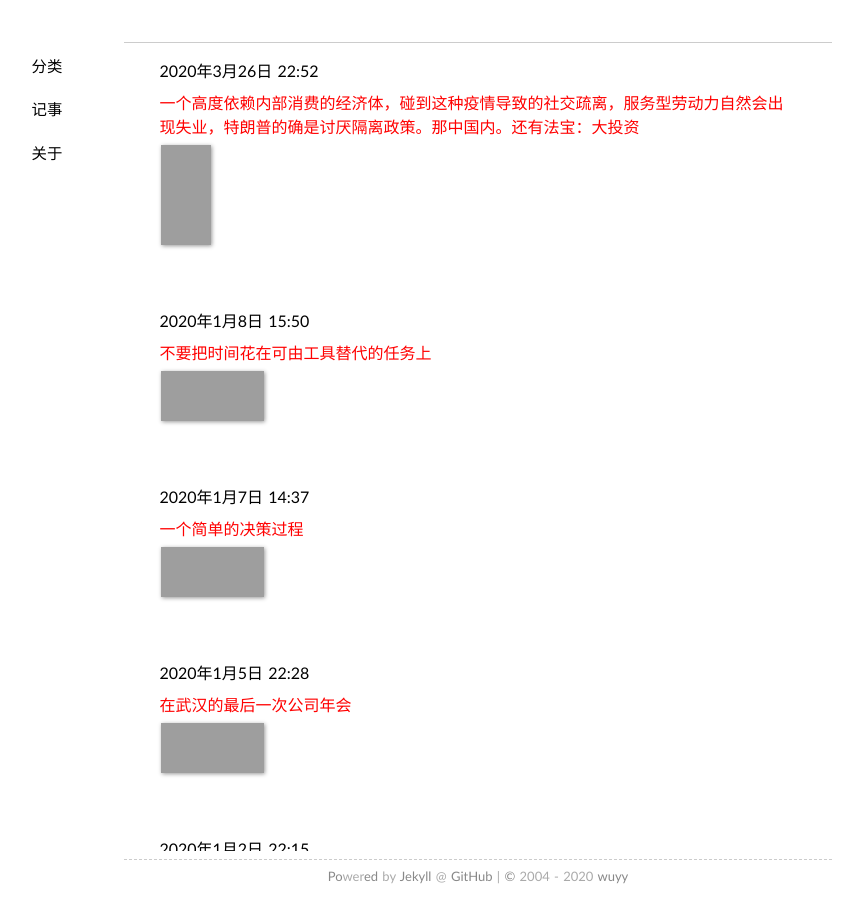
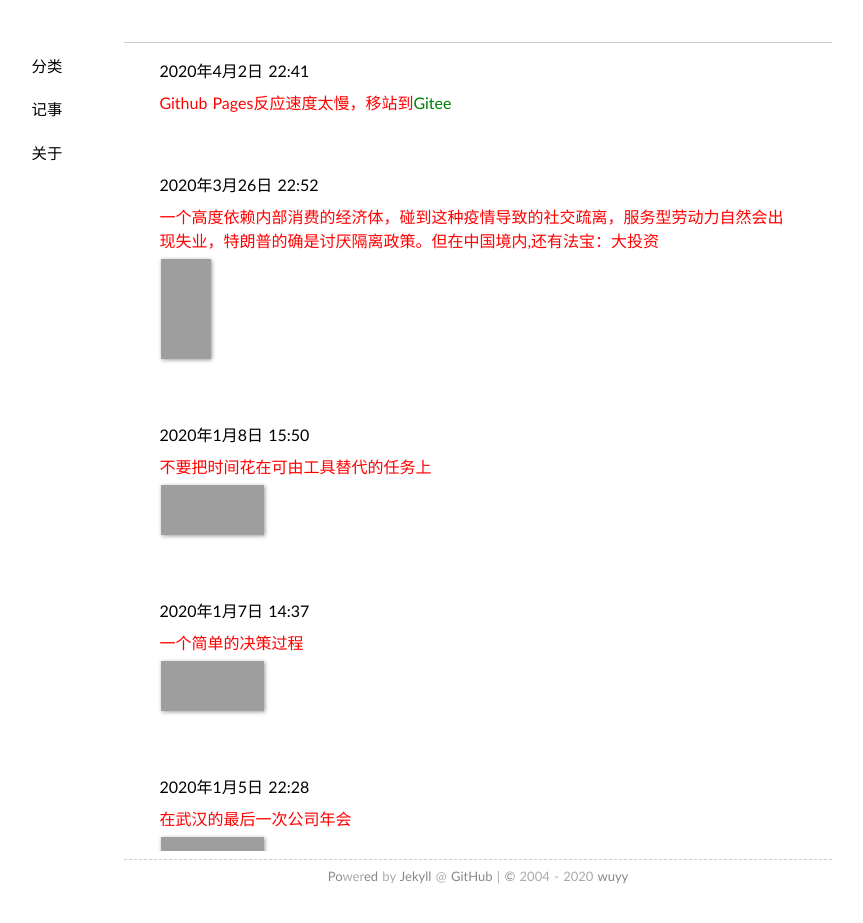
Before and after one commit to wuyy2007/wanguolin.github.io, a Jekyll site: the page built from tlog/index.md, in a window 1280 px wide, cut to the strip 0-923 px from the top of the page. Shown: the whole strip, without its empty margins (162-1025 px from the left). Built offline with Jekyll 4.4.1, drawn with Linux system fonts in a browser that asks for light colours; nearby versions of some CDN libraries; some web fonts are replaced; grey boxes are pictures that could not be loaded.

Commit message:
Update index.md

```diff
--- a/tlog/index.md
+++ b/tlog/index.md
@@ -112,11 +112,18 @@ comments: no
 	<div style="border: 1px  #000000; width: 90%; margin: 0 auto;">
 
 
+			<span  class = "space">
+			<p>2020年4月2日 22:41</p>
+			<font  color="red">Github Pages反应速度太慢，移站到<a href="https://wuyy2007.gitee.io" target="_blank"><font color="green">Gitee</font></a> </font>
+			<div class="over"></div><!--背景层-->
+			<div class="logoImg amplifyImg"><!--注意：此处的amlifyImg不可少-->
 
+			</div>
+		</span>
 
 			<span  class = "space">
 			<p>2020年3月26日 22:52</p>
-			<font  color="red">一个高度依赖内部消费的经济体，碰到这种疫情导致的社交疏离，服务型劳动力自然会出现失业，特朗普的确是讨厌隔离政策。那中国内。还有法宝：大投资</font>
+			<font  color="red">一个高度依赖内部消费的经济体，碰到这种疫情导致的社交疏离，服务型劳动力自然会出现失业，特朗普的确是讨厌隔离政策。但在中国境内,还有法宝：大投资</font>
 			<div class="over"></div><!--背景层-->
 			<div class="logoImg amplifyImg"><!--注意：此处的amlifyImg不可少-->
 			<table>
```
